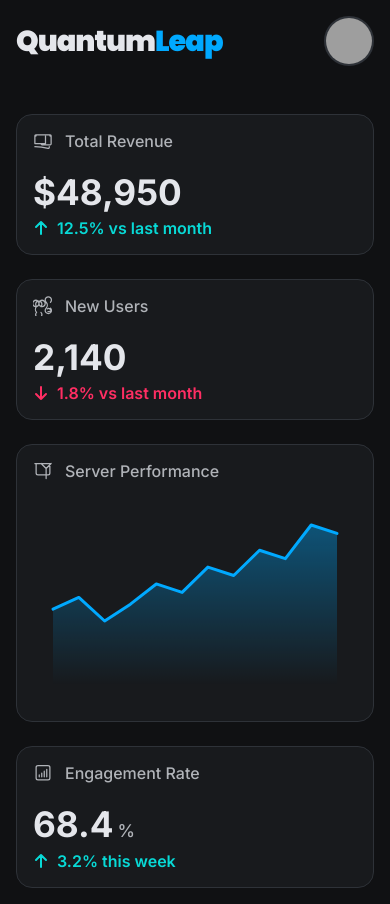
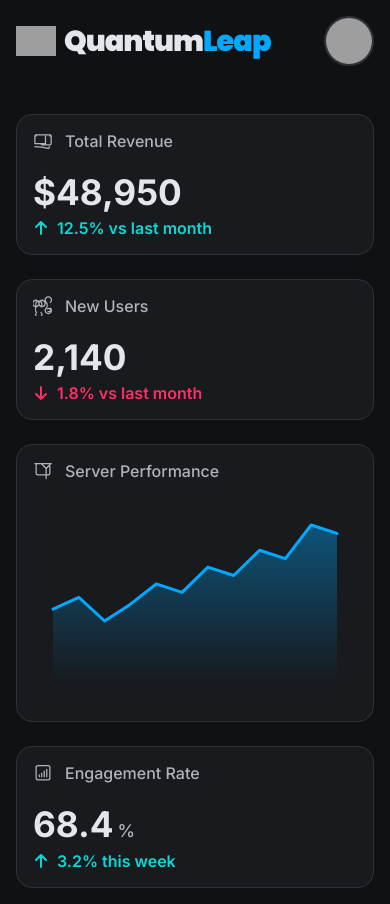
Before and after one commit to Codehub169/tempo-97b8d2ae, a plain HTML site: page index.html in a window 390 px wide. Drawn offline with Linux system fonts and the light colour scheme; grey boxes are pictures that could not be loaded.

Commit message:
Applied user request: can u please use {"url": "http://34.28.45.117:8000/assets/16f641fe83334753bc08e5cae512a82b.png", "metadata": {"width": 2000, "height": 1414, "format": "png", "bit_depth": 8, "colorspace": "DirectClass

```diff
--- a/css/style.css
+++ b/css/style.css
@@ -48,6 +48,17 @@ body {
     align-items: center;
     margin-bottom: 3rem;
     animation: fadeInDown 0.8s ease-out;
+}
+
+.header-logo-title {
+    display: flex;
+    align-items: center;
+    gap: 0.75rem; /* Space between logo and title */
+}
+
+.header-logo {
+    height: 40px; /* Adjust as needed */
+    width: auto;
 }
 
 .header-title {
@@ -256,10 +267,13 @@ body {
     .container { padding: 1rem; }
     .header-title { font-size: 2rem; }
     .user-profile .username { display: none; }
+    .header-logo { height: 35px; }
 }
 
 @media (max-width: 480px) { /* Added more specific mobile styles based on typical needs */
     .header-title { font-size: 1.8rem; }
+    .header-logo { height: 30px; }
+    .header-logo-title { gap: 0.5rem; }
     .card { padding: 1rem; }
     .metric-value { font-size: 2.2rem; }
     .metric-value .unit { font-size: 1.1rem; }
--- a/index.html
+++ b/index.html
@@ -10,7 +10,10 @@
 
     <div class="container">
         <header class="header">
-            <h1 class="header-title">Quantum<span class="highlight">Leap</span></h1>
+            <div class="header-logo-title">
+                <img src="http://34.28.45.117:8000/assets/16f641fe83334753bc08e5cae512a82b.png" alt="TechSpark Logo" class="header-logo">
+                <h1 class="header-title">Quantum<span class="highlight">Leap</span></h1>
+            </div>
             <div class="user-profile">
                 <span class="username">Alex Mercer</span>
                 <img src="https://i.pravatar.cc/100?u=alexmercer" alt="User Avatar" class="avatar">
```
